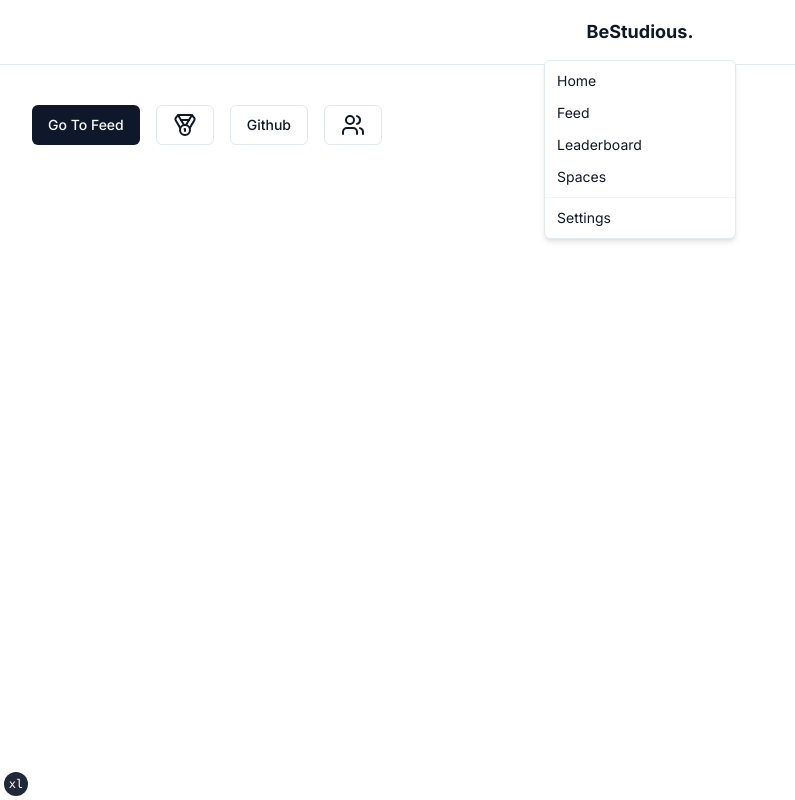
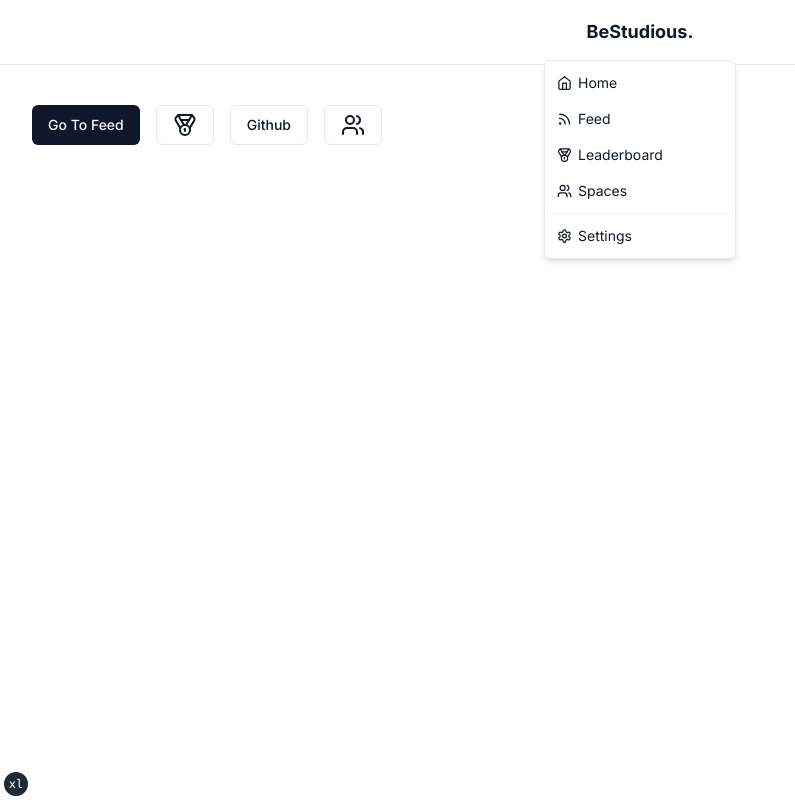
Before and after one commit to arihanv/BeStudious, a Next.js app: page / in a window 1280 px wide. Both pictures are taken after a click on the button "BeStudious.". Shown: the whole page, without its empty margins (0-795 px from the left). Built offline with nearby package versions, Linux system fonts and the light colour scheme.

Commit message:
feat: Add Icons to Menubar

```diff
--- a/components/menu-nav.tsx
+++ b/components/menu-nav.tsx
@@ -2,6 +2,7 @@
 
 import React from "react"
 import Link from "next/link"
+import { Home, Medal, Rss, Settings, Users } from 'lucide-react';
 
 import {
   Menubar,
@@ -27,29 +28,39 @@ export default function MenuNav({}: Props) {
           <MenubarItem>
             {" "}
             <Link className="w-full" href="/">
-              Home{" "}
+              <div className="flex gap-1.5 items-center">
+                <Home width={15} /> Home
+              </div>
             </Link>
           </MenubarItem>
           <MenubarItem>
             {" "}
             <Link className="w-full" href="/feed">
-              Feed{" "}
+            <div className="flex gap-1.5 items-center">
+                <Rss width={15} /> Feed
+              </div>
             </Link>
           </MenubarItem>
           <MenubarItem>
             {" "}
             <Link className="w-full" href="/leaderboard">
-              Leaderboard{" "}
+            <div className="flex gap-1.5 items-center">
+                <Medal width={15} /> Leaderboard
+              </div>
             </Link>
           </MenubarItem>
           <MenubarItem>
             {" "}
             <Link className="w-full" href="/spaces">
-              Spaces{" "}
+            <div className="flex gap-1.5 items-center">
+                <Users width={15} /> Spaces
+              </div>
             </Link>
           </MenubarItem>
           <MenubarSeparator />
-          <MenubarItem>Settings</MenubarItem>
+          <MenubarItem> <div className="flex gap-1.5 items-center">
+                <Settings width={15} /> Settings
+              </div></MenubarItem>
         </MenubarContent>
       </MenubarMenu>
     </Menubar>
```
